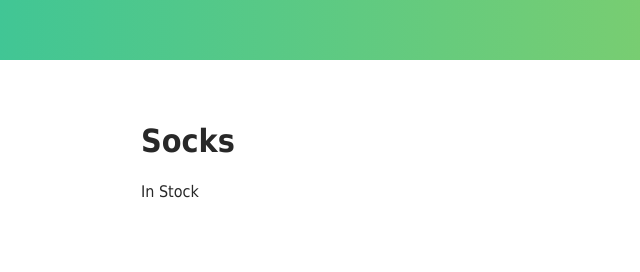
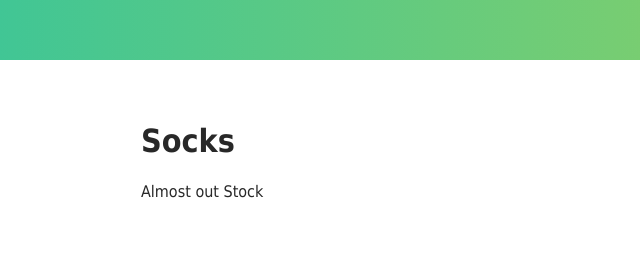
Before and after one commit to abel-masila/vue101, a plain HTML site: page index.html in a window 1280 px wide. Shown: the top 272 px of the page, 499-1139 px from the left. Drawn offline with nearby package versions, Linux system fonts and the light colour scheme.

Commit message:
v-if, v-else-if and v-else

```diff
--- a/index.html
+++ b/index.html
@@ -15,7 +15,8 @@
         </div>
         <div class="product-info">
           <h1>{{product}}</h1>
-          <p v-if="inStock">In Stock</p>
+          <p v-if="inventory > 10">In Stock</p>
+          <p v-else-if="inventory <= 10 && inventory > 0">Almost out Stock</p>
           <p v-else>Out Of Stock</p>
         </div>
       </div>
--- a/main.js
+++ b/main.js
@@ -3,6 +3,6 @@ let app = new Vue({
   data: {
     product: "Socks",
     image: "./sock.jpg",
-    inStock: true,
+    inventory: 8,
   },
 });
```
